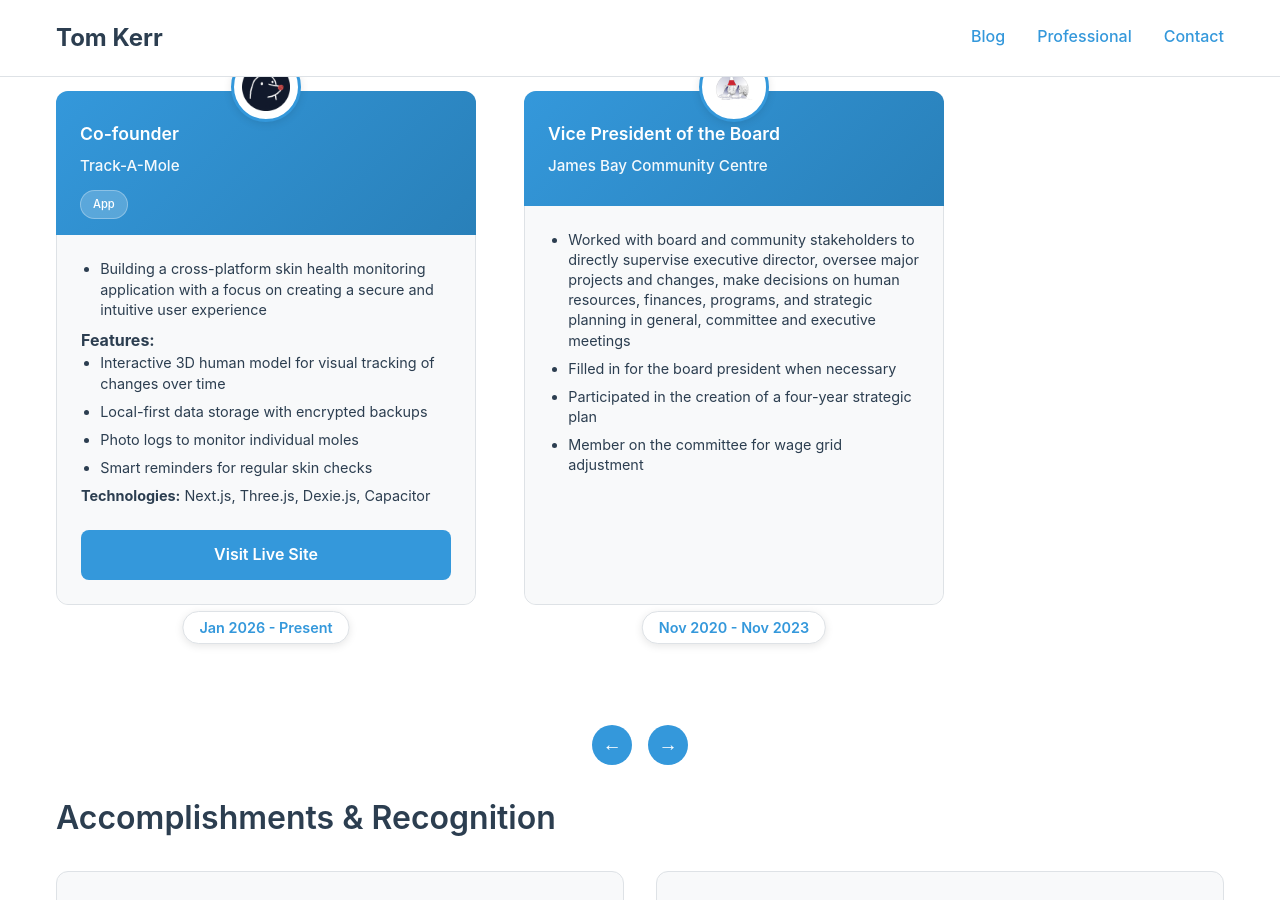
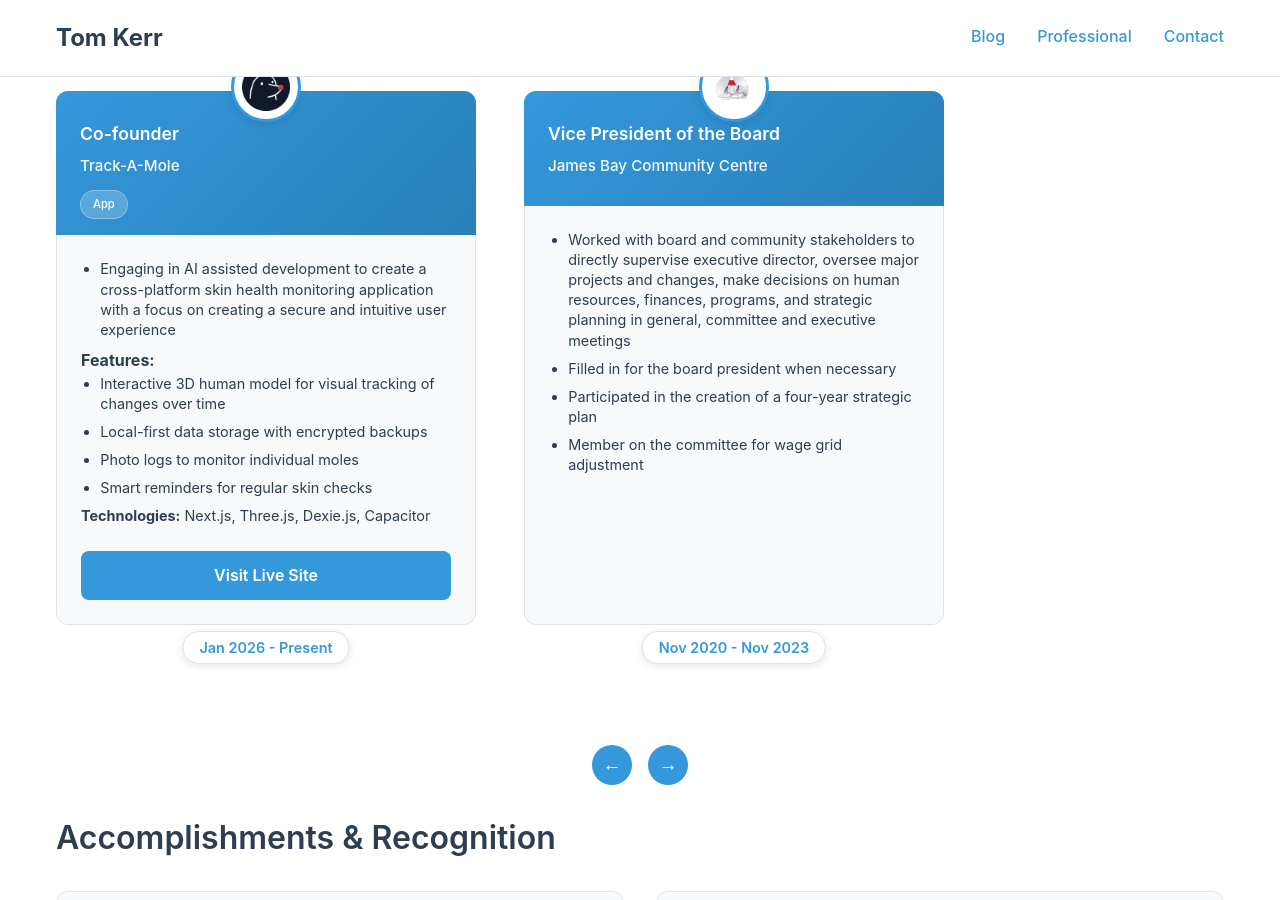
Before and after one commit to TDK250/Toms-Site, a Jekyll site: the page built from professional.md, in a window 1280 px wide and 900 px high, scrolled down 2116 px. Built offline with Jekyll 4.4.1, drawn with Linux system fonts in a browser that asks for light colours.

Commit message:
Update project description to include AI assistance

```diff
--- a/professional.md
+++ b/professional.md
@@ -321,7 +321,7 @@ title: Professional
       </div>
       <div class="card-content">
         <ul>
-          <li>Building a cross-platform skin health monitoring application with a focus on creating a secure and intuitive user experience</li>
+          <li>Engaging in AI assisted development to create a cross-platform skin health monitoring application with a focus on creating a secure and intuitive user experience</li>
         </ul>
         <strong>Features:</strong>
         <ul>
```
